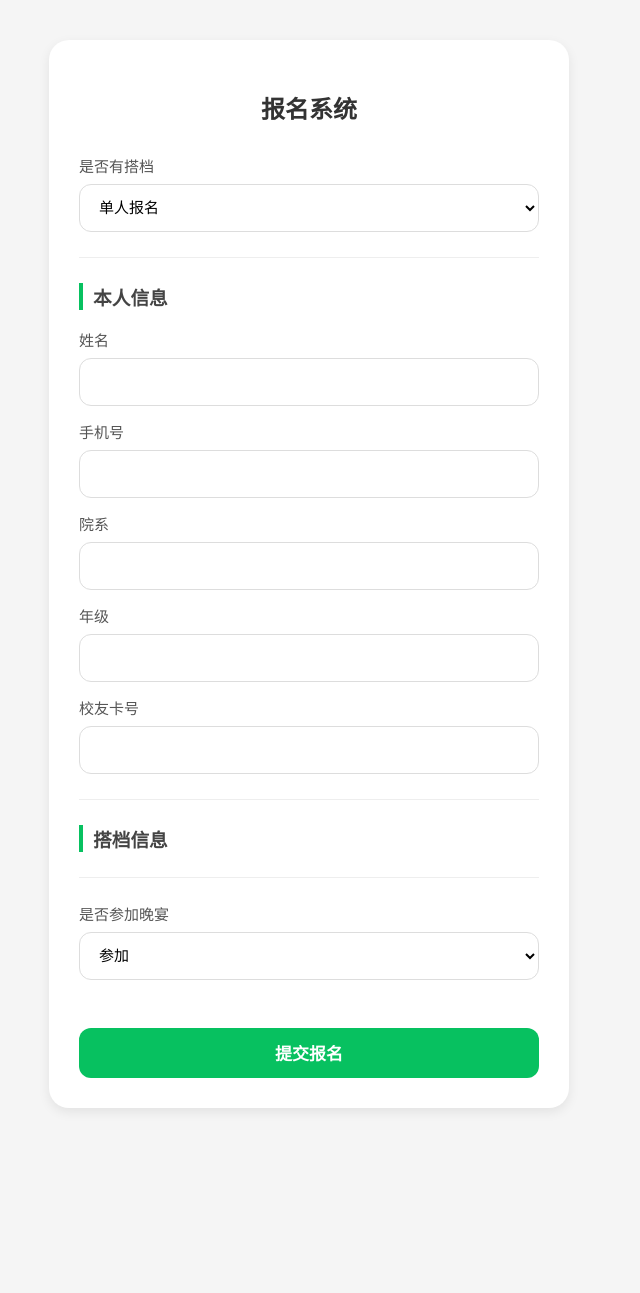
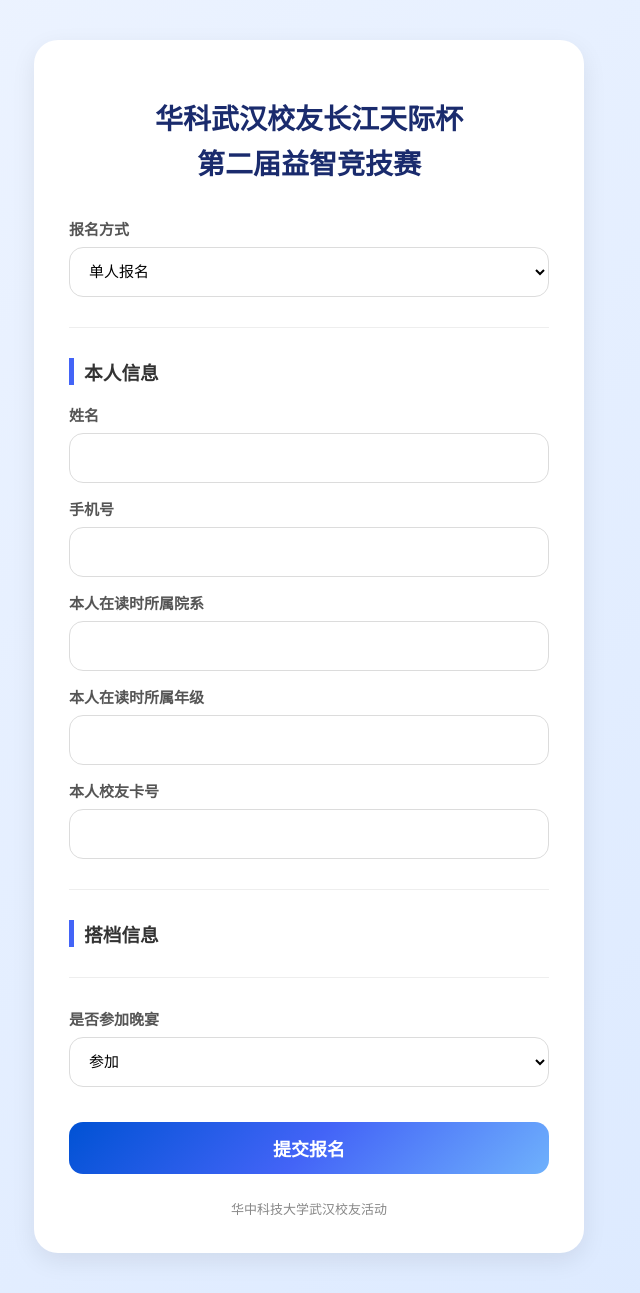
Before and after one commit to jzy2003/signup-system, a Flask app: page / in a window 1280 px wide. Shown: the whole page, without its empty margins (331-971 px from the left). Before the commit the page ends 1110 px from the top, so only its background shows below. Run offline with Flask 3, Linux system fonts and the light colour scheme.

Commit message:
beautify ui

```diff
--- a/templates/index.html
+++ b/templates/index.html
@@ -3,114 +3,194 @@
 
 <head>
     <meta charset="UTF-8">
-    <title>报名系统</title>
+    <meta name="viewport" content="width=device-width, initial-scale=1.0">
+    <title>华科武汉校友长江天际杯第二届益智竞技赛</title>
 
     <style>
 
         *{
-        box-sizing: border-box;
+            box-sizing:border-box;
         }
 
         body{
             margin:0;
             padding:0;
-        background:#f5f5f5;
-        font-family:"Microsoft YaHei", sans-serif;
+            font-family:"Microsoft YaHei",sans-serif;
+
+            background:linear-gradient(to bottom right,#eef4ff,#dbe9ff);
+
+            min-height:100vh;
         }
 
         .container{
+
             width:90%;
-        max-width:520px;
+            max-width:550px;
+
             margin:40px auto;
+
             background:white;
-        padding:30px;
-        border-radius:20px;
-        box-shadow:0 4px 12px rgba(0,0,0,0.08);
+
+            padding:35px;
+
+            border-radius:24px;
+
+            box-shadow:0 8px 25px rgba(0,0,0,0.08);
         }
 
         h2{
+
             text-align:center;
+
+            color:#1a2b6d;
+
+            line-height:1.6;
+
+            font-size:28px;
+
             margin-bottom:30px;
-        color:#333;
         }
 
         h3{
-        margin-top:25px;
-        color:#444;
-        border-left:4px solid #07c160;
+
+            color:#333;
+
+            margin-top:30px;
+
             padding-left:10px;
+
+            border-left:5px solid #4364F7;
         }
 
         label{
+
             display:block;
+
             margin-top:15px;
+
             margin-bottom:8px;
+
             color:#555;
+
             font-size:15px;
+
+            font-weight:bold;
         }
 
         input,
         select{
+
             width:100%;
-        height:48px;
+
+            height:50px;
+
+            border:1px solid #dcdcdc;
+
+            border-radius:14px;
+
             padding:0 15px;
-        border:1px solid #ddd;
-        border-radius:12px;
+
             font-size:15px;
+
             outline:none;
+
             transition:0.2s;
+
             background:white;
         }
 
         input:focus,
         select:focus{
-        border-color:#07c160;
-        box-shadow:0 0 0 3px rgba(7,193,96,0.15);
+
+            border-color:#4364F7;
+
+            box-shadow:0 0 0 4px rgba(67,100,247,0.15);
         }
 
         button{
+
             width:100%;
-        height:50px;
-        margin-top:30px;
+
+            height:52px;
+
+            margin-top:35px;
+
             border:none;
-        border-radius:12px;
-        background:#07c160;
+
+            border-radius:14px;
+
+            background:linear-gradient(
+                135deg,
+                #0052D4,
+                #4364F7,
+                #6FB1FC
+            );
+
             color:white;
-        font-size:17px;
+
+            font-size:18px;
+
             font-weight:bold;
+
             cursor:pointer;
+
             transition:0.2s;
         }
 
         button:hover{
-        background:#06ad56;
+
+            transform:translateY(-2px);
+
+            box-shadow:0 6px 15px rgba(67,100,247,0.3);
         }
 
         hr{
+
             border:none;
+
             border-top:1px solid #eee;
-        margin:25px 0;
+
+            margin:30px 0;
         }
 
         #partner-box{
             display:none;
         }
 
+        .footer{
+
+            text-align:center;
+
+            margin-top:25px;
+
+            color:#888;
+
+            font-size:13px;
+        }
+
     </style>
+
 </head>
 
 <body>
 
 <div class="container">
 
-    <h2>报名系统</h2>
+    <h2>
+        华科武汉校友长江天际杯<br>
+        第二届益智竞技赛
+    </h2>
 
     <form method="POST">
 
-        <label>是否有搭档</label>
+        <label>报名方式</label>
+
         <select name="has_partner" onchange="togglePartner(this.value)">
+
             <option value="no">单人报名</option>
+
             <option value="yes">双人报名</option>
+
         </select>
 
         <hr>
@@ -118,18 +198,18 @@
         <h3>本人信息</h3>
 
         <label>姓名</label>
-        <input name="name">
+        <input name="name" required>
 
         <label>手机号</label>
-        <input name="phone">
+        <input name="phone" required>
 
-        <label>院系</label>
+        <label>本人在读时所属院系</label>
         <input name="department">
 
-        <label>年级</label>
+        <label>本人在读时所属年级</label>
         <input name="grade">
 
-        <label>校友卡号</label>
+        <label>本人校友卡号</label>
         <input name="card_number">
 
         <hr>
@@ -144,10 +224,10 @@
             <label>搭档手机号</label>
             <input name="partner_phone">
 
-            <label>搭档院系</label>
+            <label>搭档在读时所属院系</label>
             <input name="partner_department">
 
-            <label>搭档年级</label>
+            <label>搭档在读时所属年级</label>
             <input name="partner_grade">
 
             <label>搭档校友卡号</label>
@@ -158,25 +238,37 @@
         <hr>
 
         <label>是否参加晚宴</label>
+
         <select name="dinner">
+
             <option value="参加">参加</option>
+
             <option value="不参加">不参加</option>
+
         </select>
 
-        <br><br>
-
-        <button type="submit">提交报名</button>
+        <button type="submit">
+            提交报名
+        </button>
 
     </form>
+
+    <div class="footer">
+        华中科技大学武汉校友活动
+    </div>
 
 </div>
 
 <script>
+
 function togglePartner(value){
+
     document.getElementById("partner-box").style.display =
         value === "yes" ? "block" : "none";
 }
+
 </script>
 
 </body>
+
 </html>
```
Lines whose indentation alone changed are shown as unchanged.
